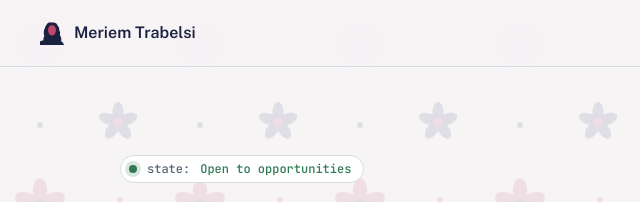
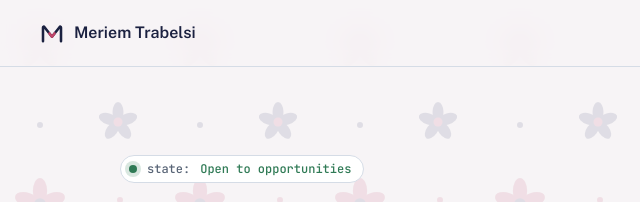
Before and after one commit to mariem-trabelsi/mariem-trabelsi.github.io, a plain HTML site: page index.html in a window 1280 px wide. Shown: the top 202 px of the page, 0-640 px from the left. Drawn offline with nearby package versions, Linux system fonts and the light colour scheme; no server answers.

Commit message:
Draw the mark as an M traced like a route
The ring with a dot read as a record button at tab size, and a portrait
silhouette, tried first, was no better: no photographic treatment of a face
survives sixteen pixels.

The mark is now the initial drawn in one stroke, its middle valley picked
out in the accent colour. It holds at 128, 32 and 16 pixels, on light and
dark bars, and resembles no existing interface icon. 476 bytes of vector,
down from 1.3 kB, with the stroke taking currentColor so the header follows
the theme.

```diff
--- a/index.html
+++ b/index.html
@@ -44,7 +44,7 @@
 
   <header class="topbar">
     <a class="brand" href="#top" aria-label="Home">
-      <svg class="brand-mark" viewBox="0 0 32 32" aria-hidden="true" focusable="false"><path d="M13.00 1.81 C13.88 1.88 14.50 2.09 16.06 2.12 C17.62 2.16 17.20 1.73 18.56 1.94 C19.93 2.15 19.98 2.37 20.94 2.88 C21.90 3.38 20.86 2.25 22.00 3.75 C23.14 5.25 24.02 6.62 25.00 8.25 C25.98 9.88 25.29 8.48 25.50 9.56 C25.71 10.65 25.38 10.48 25.75 12.12 C26.12 13.77 26.57 13.53 26.81 15.44 C27.06 17.34 26.38 17.36 26.62 18.94 C26.87 20.51 27.21 19.77 27.69 21.06 C28.16 22.36 28.14 22.06 28.31 23.56 C28.49 25.07 28.21 25.39 28.31 26.44 C28.42 27.49 28.07 26.66 28.69 27.31 C29.30 27.96 29.82 27.89 30.50 28.75 C31.18 29.61 30.72 29.69 31.12 30.38 C31.53 31.06 31.71 30.75 31.94 31.19 C32.16 31.62 40.88 31.73 31.94 31.94 C22.99 32.15 8.94 33.15 0.00 31.94 C-8.94 30.73 -1.02 29.30 0.00 27.62 C1.02 25.95 2.36 26.67 3.62 25.94 C4.88 25.20 4.20 25.96 4.50 25.00 C4.80 24.04 4.39 23.85 4.69 22.50 C4.99 21.15 5.46 22.30 5.56 20.19 C5.67 18.07 4.78 17.96 5.06 14.94 C5.34 11.91 5.44 12.32 6.56 9.38 C7.68 6.43 7.73 6.40 9.06 4.44 C10.39 2.48 10.23 3.09 11.31 2.38 C12.40 1.66 12.46 2.03 12.94 1.88 C13.41 1.72 12.12 1.74 13.00 1.81Z" fill="currentColor"/><ellipse cx="16" cy="12.32" rx="5.28" ry="7.04" fill="var(--accent)"/></svg>
+      <svg class="brand-mark" viewBox="0 0 32 32" aria-hidden="true" focusable="false"><path d="M4 27V8.5a1 1 0 0 1 1.8-.6L16 21 26.2 7.9a1 1 0 0 1 1.8.6V27" stroke="currentColor" fill="none" stroke-width="3.4" stroke-linecap="round" stroke-linejoin="round"/><path d="M12.6 16.6 16 21l3.4-4.4" stroke="var(--accent)" fill="none" stroke-width="3.4" stroke-linecap="round" stroke-linejoin="round"/></svg>
       <span class="brand-name">Meriem Trabelsi</span>
     </a>
     <div class="view-switch" role="group" aria-label="Choose a view">
```
Also changed, not shown: assets/img/favicon.svg.
